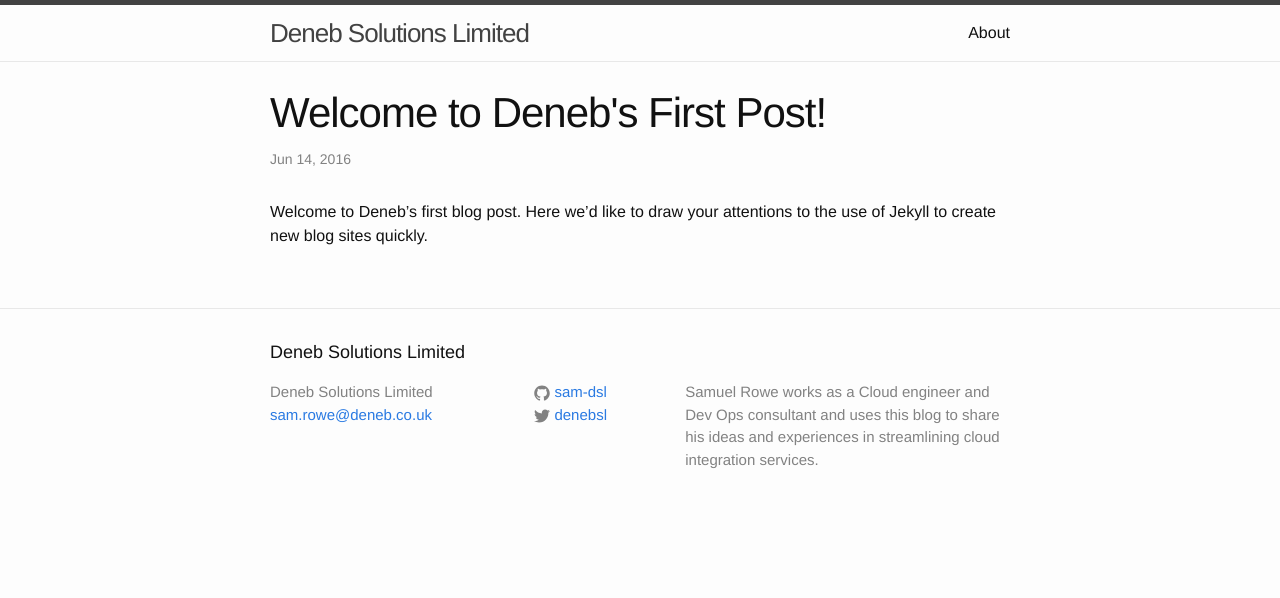
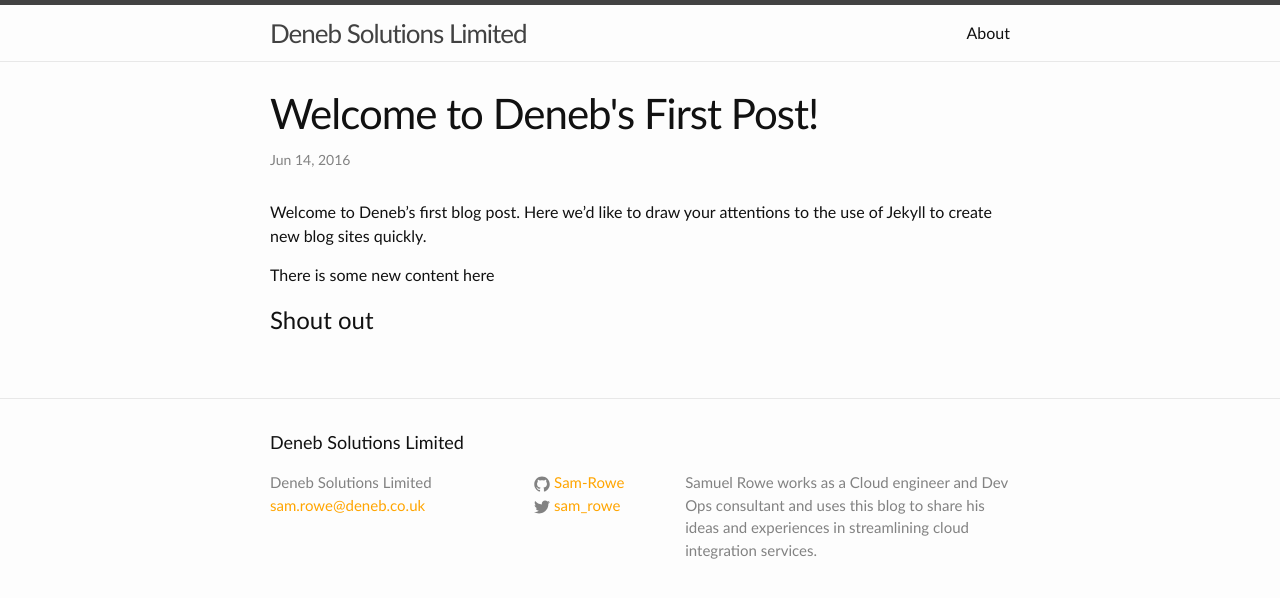
Before and after one commit to emily-dsl/personal-website.github.io, a Jekyll site: the page built from _posts/2016-06-14-welcome-to-jekyll.markdown, in a window 1280 px wide. Shown: the top 598 px of the page. Built offline with Jekyll 4.4.1, drawn with Linux system fonts in a browser that asks for light colours.

Commit message:
Have been manipulating the personal website file to try and makeit look more like Deneb.

```diff
--- a/_config.yml
+++ b/_config.yml
@@ -11,9 +11,9 @@ email: sam.rowe@deneb.co.uk
 description: > # this means to ignore newlines until "baseurl:"
   Samuel Rowe works as a Cloud engineer and Dev Ops consultant and uses this blog to share his ideas and experiences in streamlining cloud integration services.
 baseurl: "" # the subpath of your site, e.g. /blog
-url: "http://yourdomain.com" # the base hostname & protocol for your site
-twitter_username: denebsl
-github_username:  sam-dsl
+url: "http://ds.limited" # the base hostname & protocol for your site
+twitter_username: sam_rowe
+github_username:  Sam-Rowe
 
 # Build settings
 markdown: kramdown
--- a/_posts/2016-06-14-welcome-to-jekyll.markdown
+++ b/_posts/2016-06-14-welcome-to-jekyll.markdown
@@ -6,6 +6,10 @@ categories: jekyll update
 ---
 
 Welcome to Deneb's first blog post.  Here we'd like to draw your attentions to the use of Jekyll to create new blog sites quickly.
+
+There is some new content here
+
+# Shout out
 
 <!--You’ll find this post in your `_posts` directory. Go ahead and edit it and re-build the site to see your changes. You can rebuild the site in many different ways, but the most common way is to run `jekyll serve`, which launches a web server and auto-regenerates your site when a file is updated.
 
--- a/_sass/_layout.scss
+++ b/_sass/_layout.scss
@@ -13,6 +13,7 @@
 .site-title {
     font-size: 26px;
     font-weight: 300;
+
     line-height: 56px;
     letter-spacing: -1px;
     margin-bottom: 0;
--- a/css/main.scss
+++ b/css/main.scss
@@ -6,7 +6,7 @@
 
 
 // Our variables
-$base-font-family: "Helvetica Neue", Helvetica, Arial, sans-serif;
+$base-font-family: "Trebuchet MS", Helvetica, Arial, sans-serif;
 $base-font-size:   16px;
 $base-font-weight: 400;
 $small-font-size:  $base-font-size * 0.875;
@@ -16,7 +16,7 @@ $spacing-unit:     30px;
 
 $text-color:       #111;
 $background-color: #fdfdfd;
-$brand-color:      #2a7ae2;
+$brand-color:      #ffa500;
 
 $grey-color:       #828282;
 $grey-color-light: lighten($grey-color, 40%);
```
Also changed, not shown: _posts/2016-09-12-second-post.markdown (added, +22 -0 lines), Deneb_Logo_sml.jpg (added), _includes/Deneb_Logo_sml.jpg (added), _includes/header.html (line endings or trailing spaces), 1 other file.
